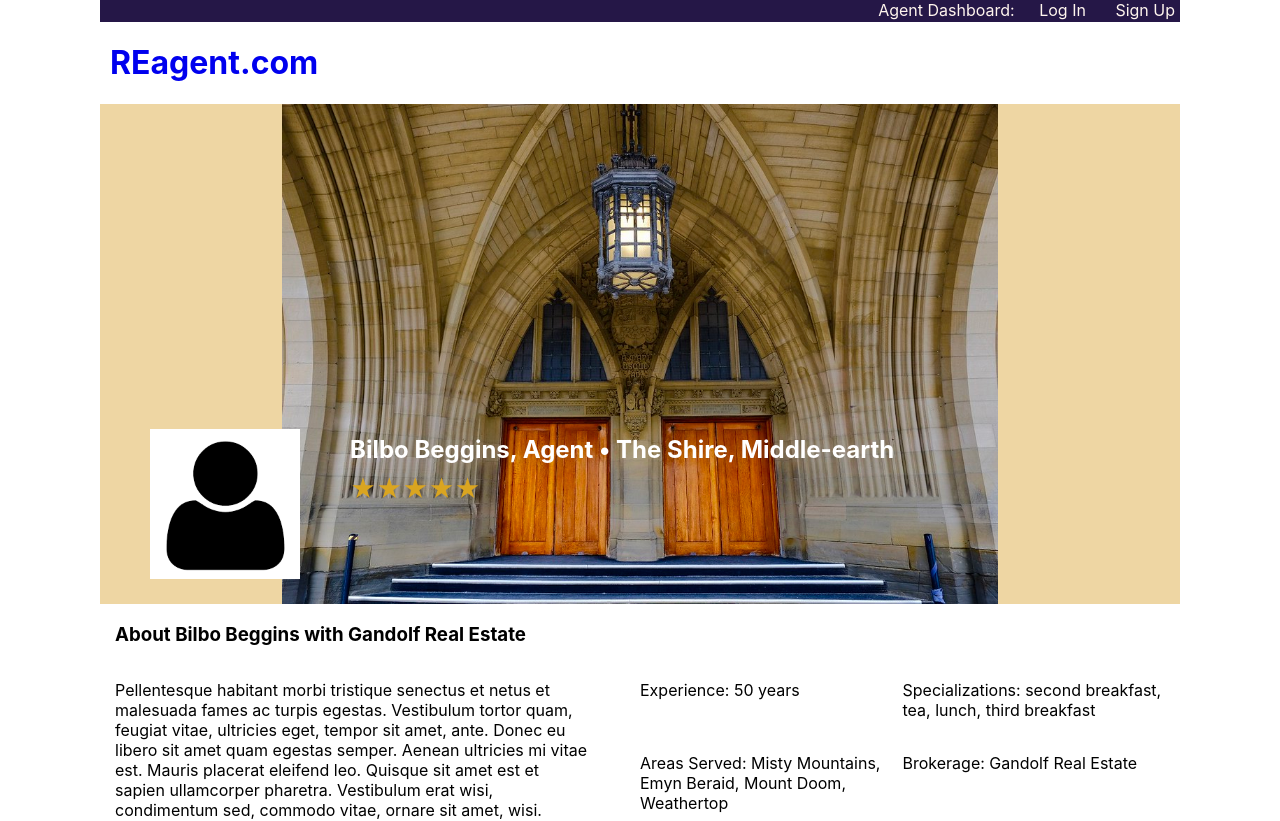
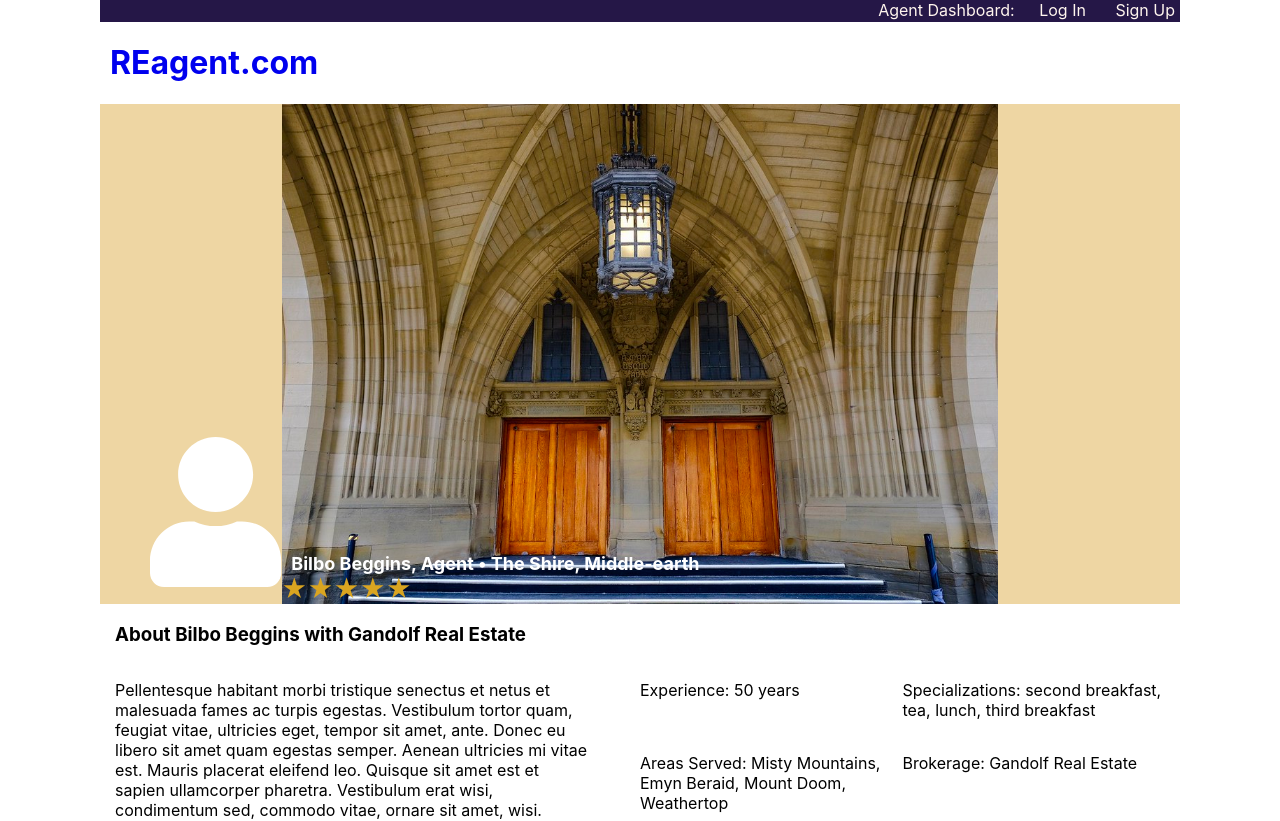
Before and after one commit to XanaNite/reagent.com-client, a React (Create React App) app: page /agent/1 in a window 1280 px wide. Shown: the top 821 px of the page. Built offline with nearby package versions, Linux system fonts and the light colour scheme.

Commit message:
updated placeholderProfileImg

```diff
--- a/src/components/AgentImgSection/AgentImgSection.css
+++ b/src/components/AgentImgSection/AgentImgSection.css
@@ -9,17 +9,14 @@
     color: white;
 }
 
-.profileBanner img{
-    width: 100px;
-    margin: 25px 50px 25px 50px;
-}
-
-.profileBanner-name{
-    padding-bottom: 100px;
+.profileBanner-img{
+    font-size: 100px;
+    margin: 25px 50px 0px 50px;
 }
 
 .profileBanner-name h2{
-    margin-bottom: 10px;
+    margin: 0px 10px;
+    font-size: 14px;
 }
 
 @media screen and (min-width: 490px){
@@ -29,8 +26,14 @@
         align-items: flex-end;
     }
 
-    .profileBanner img{
-        width: 150px;
+    .profileBanner-img{
+        font-size: 150px;
+        margin-right: 0;
+    }
+
+    .profileBanner-name h2{
+        margin: 0px 10px;
+        font-size: 18px;
     }
 }
 
--- a/src/components/AgentImgSection/AgentImgSection.js
+++ b/src/components/AgentImgSection/AgentImgSection.js
@@ -1,4 +1,6 @@
 import React from 'react'
+import { FontAwesomeIcon } from '@fortawesome/react-fontawesome'
+import { faUser } from '@fortawesome/free-solid-svg-icons'
 import './AgentImgSection.css'
 import Rating from '../Rating/Rating'
 
@@ -6,7 +8,9 @@ export default function AgentImgSection(props){
     return (
         <section className="agentProfile-section">
             <div className="profileBanner">
-                <img src={"/images/placeholderProfile.png"} alt="Profile" />
+                <div className='profileBanner-img'>
+                    <FontAwesomeIcon icon={faUser} />
+                </div>
                 <div className="profileBanner-name">
                     <h2>{props.agent.agentName}, {props.agent.agentTitle} &#8226; {props.agent.agentLocation}</h2>
                     <div className="overallRating">
--- a/src/components/AgentList/AgentList.css
+++ b/src/components/AgentList/AgentList.css
@@ -5,8 +5,8 @@
     background-color: whitesmoke;
 }
 
-.AgentList-container img{
-    width: 75px;
+.AgentList-container-img{
+    font-size: 75px;
 }
 
 .AgentList-container h3{
--- a/src/components/AgentList/AgentList.js
+++ b/src/components/AgentList/AgentList.js
@@ -1,12 +1,16 @@
 import React from 'react'
 import {Link} from 'react-router-dom'
+import { FontAwesomeIcon } from '@fortawesome/react-fontawesome'
+import { faUser } from '@fortawesome/free-solid-svg-icons'
 import './AgentList.css'
 
 export default function AgentList(props){
     return(
         <div className='AgentList-container'>
             <div className='AgentListImg-container flexbox-around'>
-                <Link to={`/agent/${props.agent.id}`}><img src={"/images/placeholderProfile.png"} alt="Profile" /></Link>
+                <div className='AgentList-container-img'>
+                    <Link to={`/agent/${props.agent.id}`}><FontAwesomeIcon icon={faUser} /></Link>
+                </div>
                 <div className='AgentListInfo-container'>
                 <Link to={`/agent/${props.agent.id}`}><h3>{props.agent.agentName}</h3></Link>
                     <p>{props.agent.agentOffice}</p>
--- a/src/components/DashboardAgentProfile/DashboardAgentProfile.css
+++ b/src/components/DashboardAgentProfile/DashboardAgentProfile.css
@@ -6,8 +6,8 @@
     display: flex;
 }
 
-.dashboardAgent-profile img{
-    width: 100px;
+.dashboardAgent-profile-img{
+    font-size: 100px;
 }
 
 .dashboardAgent-name{
--- a/src/components/DashboardAgentProfile/DashboardAgentProfile.js
+++ b/src/components/DashboardAgentProfile/DashboardAgentProfile.js
@@ -1,5 +1,7 @@
 import React from 'react'
 import {Link} from 'react-router-dom'
+import { FontAwesomeIcon } from '@fortawesome/react-fontawesome'
+import { faUser } from '@fortawesome/free-solid-svg-icons'
 import './DashboardAgentProfile.css'
 
 export default function DashboardAgentProfile(props){
@@ -7,7 +9,9 @@ export default function DashboardAgentProfile(props){
         <div className="dashboardMain-container">
             <div className="dashboardAgent-agentInfo">
                 <div className="dashboardAgent-profile">
-                    <img src="../images/placeholderProfile.png" alt="Agent profile" />
+                    <div className='dashboardAgent-profile-img'>
+                        <FontAwesomeIcon icon={faUser} />
+                    </div>
                     <div className="dashboardAgent-name">
                         <h2>{props.agentInfo.agentName}</h2>
                         <p>"{props.agentInfo.agentSlogan}"</p>
--- a/src/components/DashboardHeader/DashboardHeader.css
+++ b/src/components/DashboardHeader/DashboardHeader.css
@@ -10,8 +10,8 @@
     margin: 0;
 }
 
-.dashboardImg-container img{
-    width: 30px;
+.dashboardImg-container{
+    font-size: 30px;
     margin: 5px;
 }
 
--- a/src/components/DashboardHeader/DashboardHeader.js
+++ b/src/components/DashboardHeader/DashboardHeader.js
@@ -1,7 +1,7 @@
 import React from 'react'
 import {Link} from 'react-router-dom'
 import { FontAwesomeIcon } from '@fortawesome/react-fontawesome'
-import { faBars } from '@fortawesome/free-solid-svg-icons'
+import { faBars, faUser } from '@fortawesome/free-solid-svg-icons'
 import './DashboardHeader.css'
 
 export default function DashboardHeader(){
@@ -16,7 +16,7 @@ export default function DashboardHeader(){
                     <span>for Professionals</span>
                 </div>
                 <div className="dashboardImg-container">
-                    <Link to='/myprofile'><img src="../images/placeholderProfile.png" alt="Agent profile" /></Link>
+                    <Link to='/myprofile'><FontAwesomeIcon icon={faUser} /></Link>
                 </div>
             </nav>
         </header>
--- a/src/components/ProfileImgSection/ProfileImgSection.css
+++ b/src/components/ProfileImgSection/ProfileImgSection.css
@@ -1,5 +1,5 @@
 .updateProfileBanner-section{
-    height: 380px;
+    height: 350px;
 }
 
 .updateProfileBanner{
@@ -10,11 +10,11 @@
     background-size: contain;
 }
 
-.updateProfileBanner img{
-    width: 100px;
-    margin-top: 200px;
+.updateProfileBanner-img{
+    font-size: 100px;
+    padding-top: 110px;
 }
 
 .updateProfileBanner-name{
-    padding-bottom: 100px;
+    padding-top: 10px;
 }
--- a/src/components/ProfileImgSection/ProfileImgSection.js
+++ b/src/components/ProfileImgSection/ProfileImgSection.js
@@ -1,13 +1,17 @@
 import React from 'react'
 import {Link} from 'react-router-dom'
+import { FontAwesomeIcon } from '@fortawesome/react-fontawesome'
+import { faUser } from '@fortawesome/free-solid-svg-icons'
 import './ProfileImgSection.css'
 
 export default function ProfileImgSection(props){
     return(
         <section className="updateProfileBanner-section">
-            <Link to='/agent'>View Profile</Link>
+            <Link to='/agent/1'>View Profile</Link>
             <div className="updateProfileBanner">
-                <img src="images/placeholderProfile.png" alt="Profile" />
+                <div className='updateProfileBanner-img'>
+                    <FontAwesomeIcon icon={faUser} />
+                </div>
                 <div className="updateProfileBanner-name">
                     <h2>{props.agentInfo.agentName}</h2>
                 </div>
```
